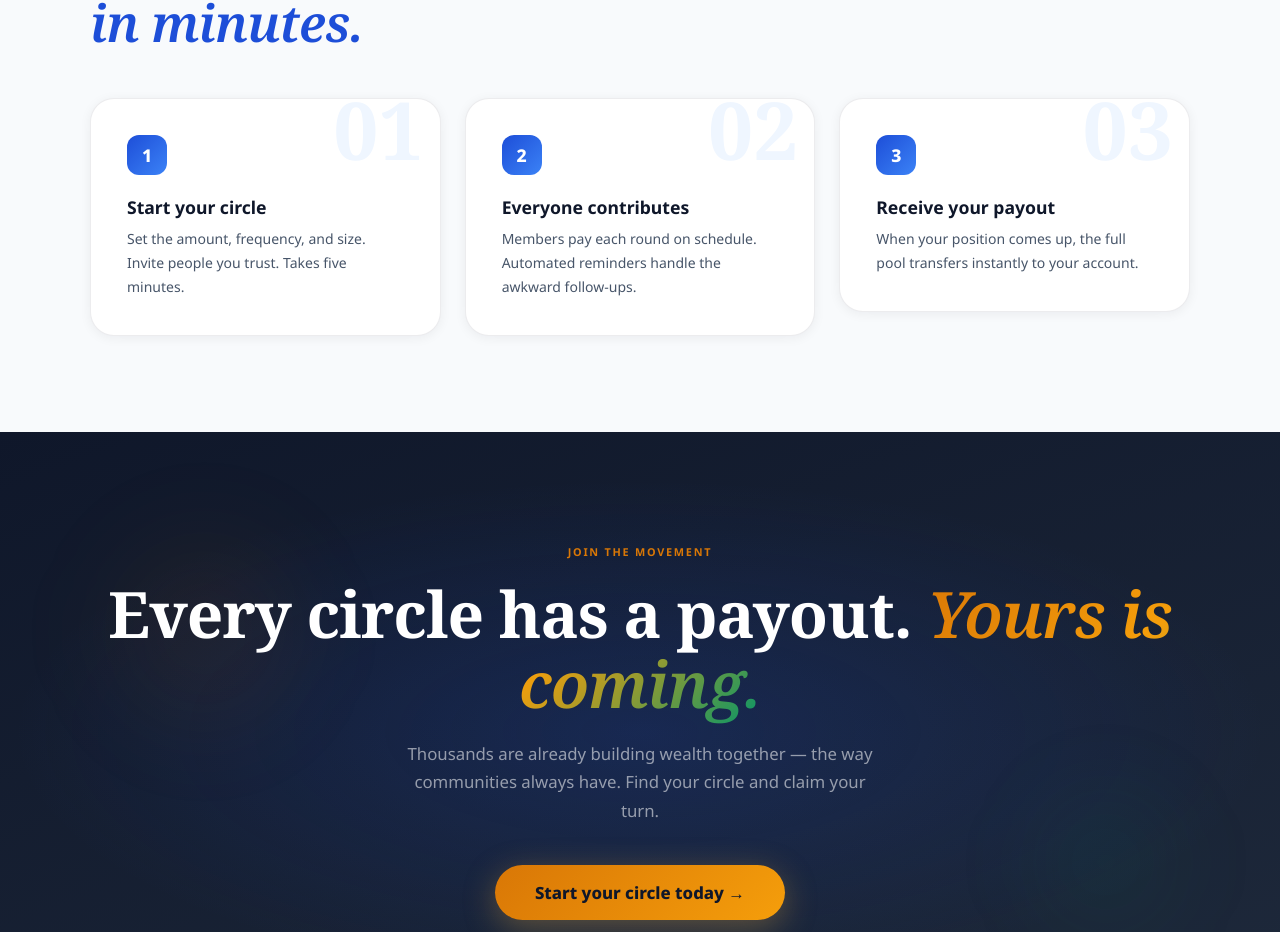
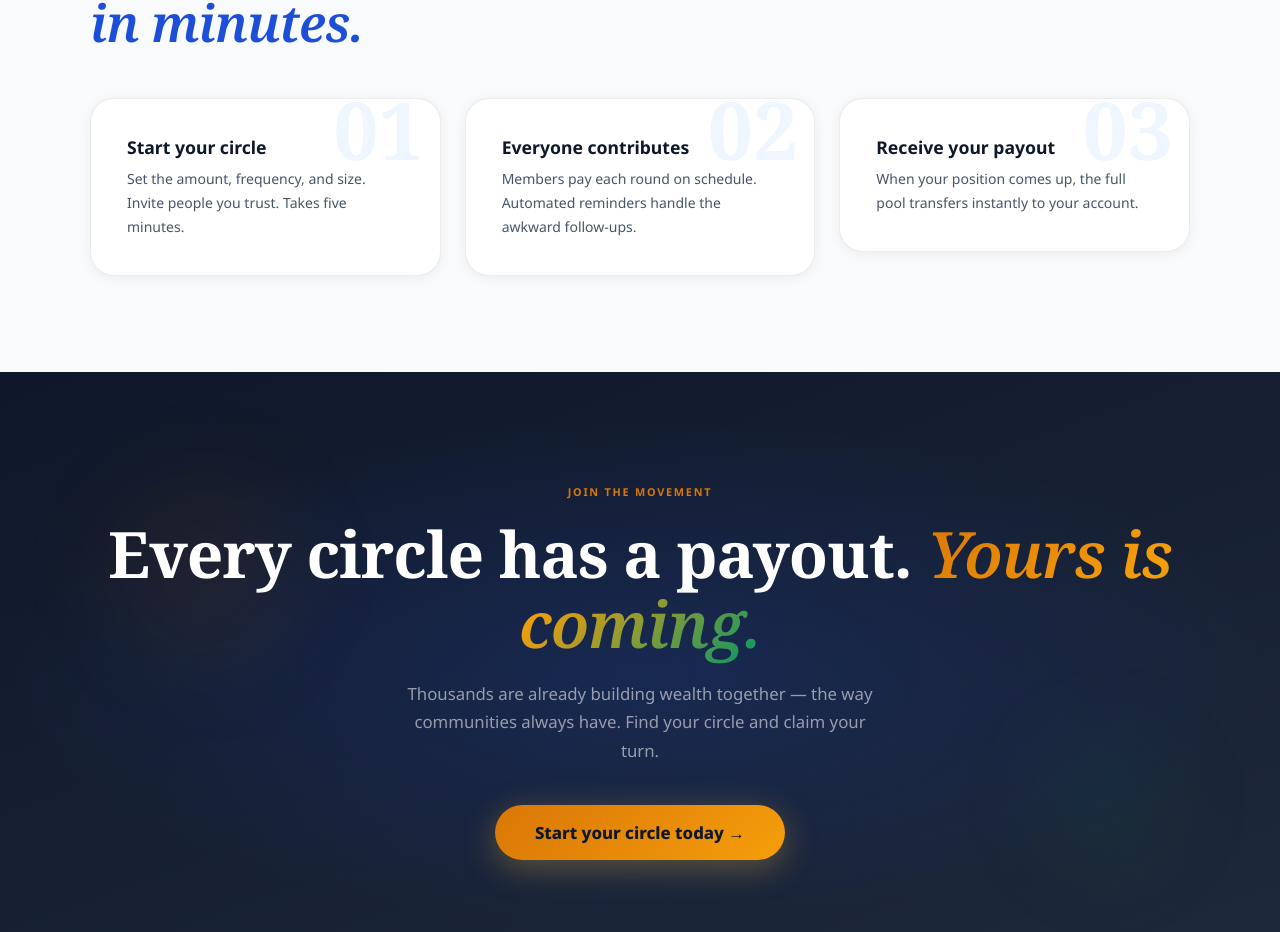
Before and after one commit to tevinskeete8-dotcom/circlefi, a React (Vite) app: page / in a window 1280 px wide. Shown: the part 2592-3524 px from the top of the page. Built offline with nearby package versions, Linux system fonts and the light colour scheme.

Commit message:
fix: remove small step icons, darken watermark numbers

```diff
--- a/src/pages/Landing.tsx
+++ b/src/pages/Landing.tsx
@@ -318,7 +318,7 @@ export default function Landing() {
                   onMouseLeave={e => { e.currentTarget.style.transform = "none"; e.currentTarget.style.boxShadow = "0 2px 12px rgba(15,23,42,0.06)"; }}
                 >
                   <div style={{ position: "absolute", top: -10, right: 16, fontSize: "5rem", fontWeight: 900, color: C.purpleLight, lineHeight: 1, fontFamily: "'Noto Serif', Georgia, serif", userSelect: "none" }}>{s.n}</div>
-                  <div style={{ width: 40, height: 40, borderRadius: 12, background: `linear-gradient(135deg, ${C.primary}, ${C.primaryMid})`, display: "flex", alignItems: "center", justifyContent: "center", fontSize: "1.1rem", color: "#fff", marginBottom: "1.25rem", fontWeight: 800, fontFamily: "'Noto Sans', sans-serif" }}>{s.icon}</div>
+
                   <div style={{ fontSize: "1.1rem", fontWeight: 700, color: C.text, marginBottom: "0.5rem" }}>{s.title}</div>
                   <div style={{ fontSize: "0.875rem", color: C.mid, lineHeight: 1.7 }}>{s.body}</div>
                 </div>
```
